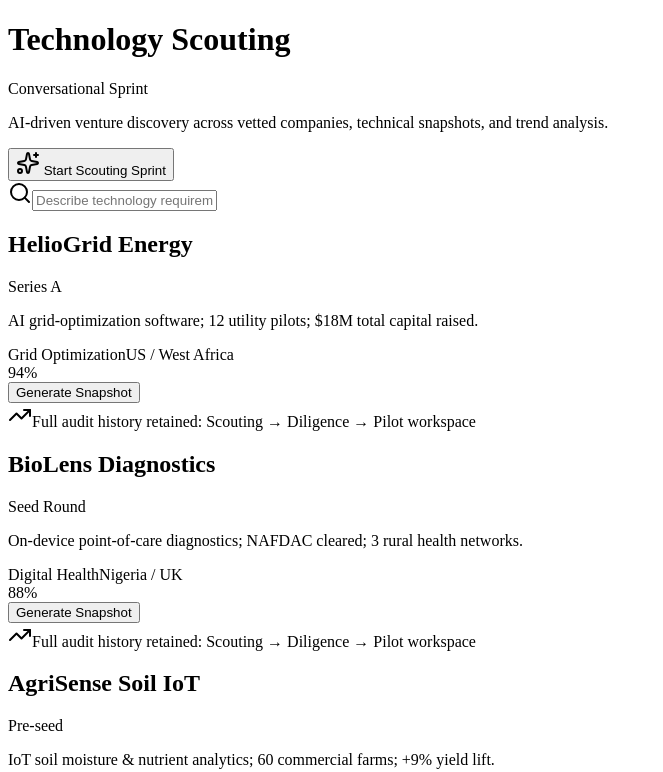
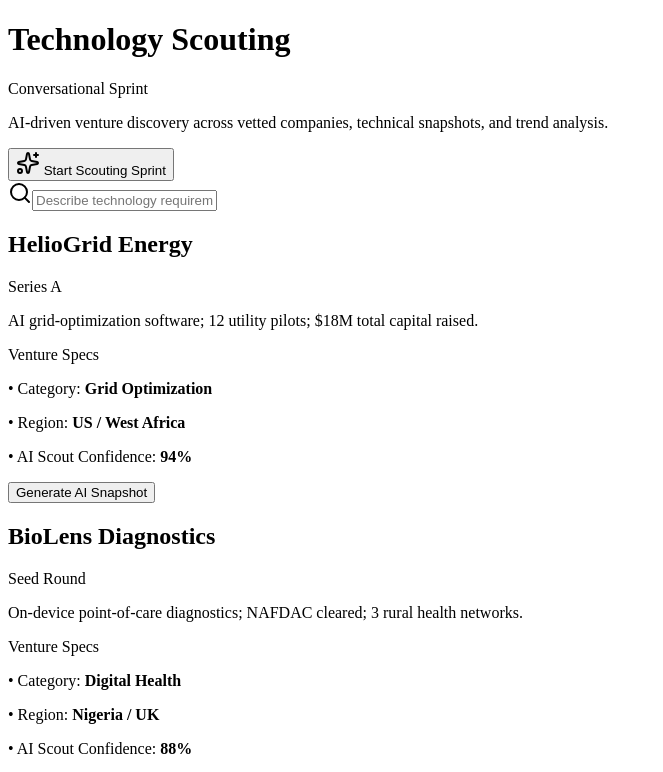
Before and after one commit to an-nita-llc/Annita-Impact-Innovation-Hub-AIIM, a Next.js app: page /TechnologyScouting in a window 1280 px wide. Shown: the top 772 px of the page, without its empty margins (0-663 px from the left). Built offline with nearby package versions, Linux system fonts and the light colour scheme.

Commit message:
feat: complete deep role-specific page audit and vertical layout enforcement

```diff
--- a/src/pages/TechnologyScouting.tsx
+++ b/src/pages/TechnologyScouting.tsx
@@ -27,72 +27,64 @@ export default function TechnologyScouting() {
   );
 
   return (
-    <div className="flex flex-col gap-6">
-      {/* Header Bar */}
-      <div className="flex flex-wrap items-center justify-between gap-4 border-b border-border/60 pb-5">
+    <div className="flex flex-col gap-5 sm:gap-6 w-full">
+      {/* Header Bar - Vertical Stacked */}
+      <div className="flex flex-col gap-2 border-b border-border/60 pb-4">
+        <h1 className="text-xl sm:text-2xl font-extrabold tracking-tight text-foreground">Technology Scouting</h1>
         <div>
-          <div className="flex items-center gap-2">
-            <h1 className="text-2xl font-extrabold tracking-tight text-foreground">Technology Scouting</h1>
-            <span className="rounded-full bg-brand-50 border border-brand-200 px-2.5 py-0.5 text-xs font-bold text-brand-700">
+          <span className="inline-block rounded-full bg-brand-50 border border-brand-200 px-2.5 py-0.5 text-[10px] font-bold text-brand-700">
             Conversational Sprint
           </span>
         </div>
-          <p className="mt-1 text-xs text-muted-foreground">
+        <p className="text-xs text-muted-foreground">
           AI-driven venture discovery across vetted companies, technical snapshots, and trend analysis.
         </p>
-        </div>
-        <button type="button" className="btn btn-primary">
+        <div className="mt-2">
+          <button type="button" className="btn btn-primary btn-sm min-h-[44px] w-full sm:w-auto">
             <Sparkles className="size-4" /> Start Scouting Sprint
           </button>
         </div>
+      </div>
 
       {/* Conversational Search Input */}
-      <div className="relative">
+      <div className="relative w-full">
         <Search className="pointer-events-none absolute left-4 top-1/2 size-5 -translate-y-1/2 text-muted-foreground" />
         <input
           type="text"
           value={query}
           onChange={(e) => setQuery(e.target.value)}
           placeholder="Describe technology requirements (e.g., AI grid optimization software in emerging markets)..."
-          className="h-12 w-full rounded-2xl border border-border/80 bg-surface pl-12 pr-4 text-xs font-medium outline-none focus:border-brand-500 focus:ring-4 focus:ring-brand-500/10 shadow-xs"
+          className="h-12 w-full rounded-2xl border border-border/80 bg-surface pl-12 pr-4 text-xs font-medium outline-none focus:border-brand-500 shadow-xs"
         />
       </div>
 
-      {/* Scouted Companies List */}
-      <div className="flex flex-col gap-4">
+      {/* Scouted Companies List - Vertically Stacked Content */}
+      <div className="flex flex-col gap-4 w-full">
         {filtered.map((c) => (
-          <div key={c.id} className="glass-card transition-all hover:border-brand-300">
-            <div className="flex flex-wrap items-start justify-between gap-4">
-              <div className="min-w-0 flex-1">
-                <div className="flex items-center gap-2.5">
-                  <h2 className="text-lg font-bold tracking-tight text-foreground">{c.name}</h2>
-                  <span className="rounded-full bg-brand-50 border border-brand-200 px-2.5 py-0.5 text-[10px] font-bold text-brand-800">
+          <div key={c.id} className="glass-card flex flex-col gap-3 transition-all hover:border-brand-300">
+            <div className="flex flex-col items-start gap-1.5 w-full">
+              <h2 className="text-base sm:text-lg font-extrabold tracking-tight text-foreground">{c.name}</h2>
+              <div>
+                <span className="inline-block rounded-full bg-brand-50 border border-brand-200 px-2.5 py-0.5 text-[10px] font-bold text-brand-800">
                   {c.stage}
                 </span>
               </div>
-                <p className="mt-1 text-xs text-muted-foreground leading-relaxed">{c.summary}</p>
+              <p className="text-xs text-muted-foreground leading-relaxed mt-0.5">{c.summary}</p>
+            </div>
 
-                <div className="mt-3 flex flex-wrap gap-2 text-xs">
-                  <span className="rounded-lg border border-border/80 bg-background/80 px-2.5 py-1 font-semibold text-foreground">
-                    {c.category}
-                  </span>
-                  <span className="rounded-lg border border-border/80 bg-background/80 px-2.5 py-1 font-semibold text-foreground">
-                    {c.geo}
-                  </span>
+            <div className="flex flex-col gap-1.5 w-full">
+              <p className="text-[10px] font-bold uppercase tracking-wider text-muted-foreground">Venture Specs</p>
+              <div className="rounded-xl border border-border/80 bg-background/80 p-2.5 space-y-1 text-xs font-semibold text-foreground">
+                <p>• Category: <strong>{c.category}</strong></p>
+                <p>• Region: <strong>{c.geo}</strong></p>
+                <p className="text-brand-700 font-bold">• AI Scout Confidence: <strong>{c.score}%</strong></p>
               </div>
             </div>
 
-              <div className="flex flex-col items-end gap-2 shrink-0">
-                <div className="flex size-12 items-center justify-center rounded-2xl border-2 border-brand-300 bg-brand-50 text-sm font-extrabold text-brand-700 shadow-xs">
-                  {c.score}%
-                </div>
-                <button type="button" className="btn btn-secondary btn-sm">Generate Snapshot</button>
-              </div>
-            </div>
-
-            <div className="mt-4 border-t border-border/60 pt-3 flex items-center gap-2 text-xs text-muted-foreground">
-              <TrendingUp className="size-4 text-emerald-600" />
-              <span>Full audit history retained: Scouting → Diligence → Pilot workspace</span>
+            <div className="flex flex-col gap-2 border-t border-border/60 pt-3 w-full">
+              <button type="button" className="btn btn-secondary btn-sm min-h-[44px] w-full">
+                Generate AI Snapshot
+              </button>
             </div>
           </div>
         ))}
```
Lines whose indentation alone changed are shown as unchanged.
